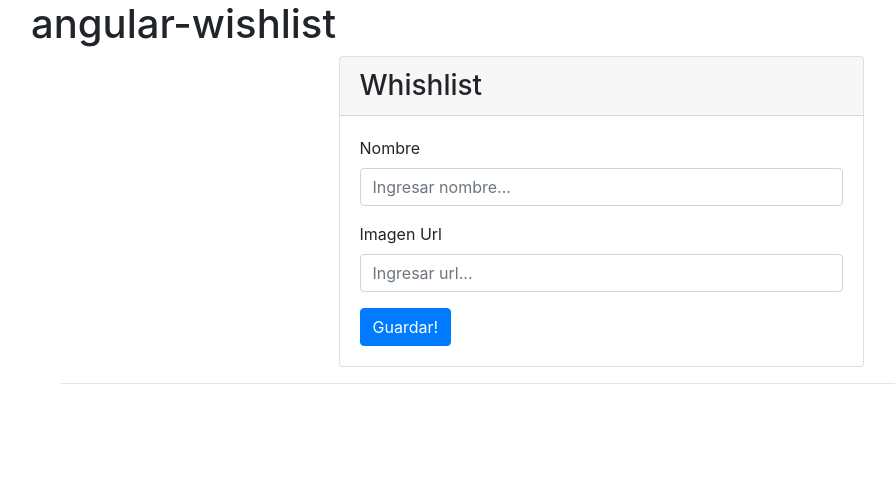
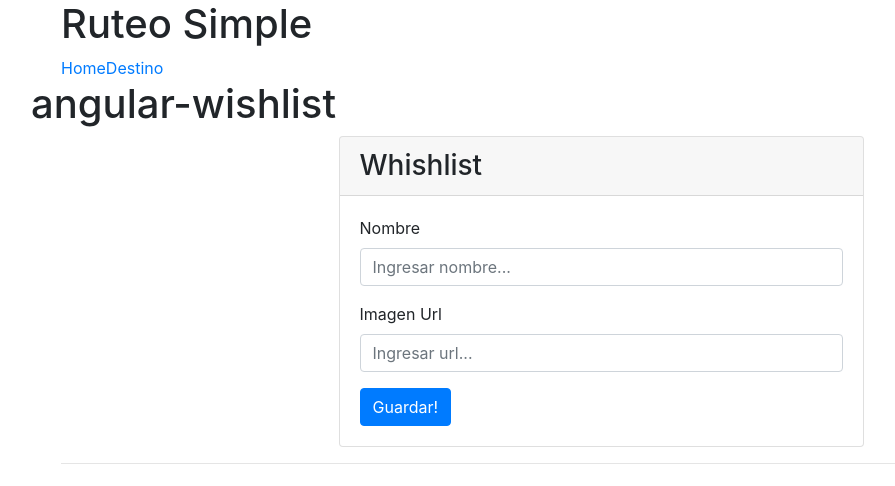
Before and after one commit to StivenManco26/curso-angular, an Angular app in the folder angular-wishlist/: page /home in a window 1280 px wide. Shown: the top 486 px of the page, without its empty margins (39-934 px from the left). Built offline with nearby package versions, Linux system fonts and the light colour scheme.

Commit message:
implementación de rutas

```diff
--- a/angular-wishlist/src/app/app.component.html
+++ b/angular-wishlist/src/app/app.component.html
@@ -1,8 +1,19 @@
 <div class="container content">
+
+<div class="page-header">
+  <div class="container">
+    <h1>Ruteo Simple</h1>
+    <div class="navLinks">
+      <a [routerLink]="['/home']">Home</a>
+      <a [routerLink]="['/destino']">Destino</a>
+    </div>
+  </div>
+</div>
+
   <div class="row">
     <h1>
       {{ title}}
     </h1>
   </div>
-  <app-lista-destinos></app-lista-destinos>
+  <router-outlet></router-outlet>
 </div>
--- /dev/null
+++ b/angular-wishlist/src/app/destino-detalle/destino-detalle.component.html
@@ -0,0 +1 @@
+<p>destino-detalle works!</p>
--- /dev/null
+++ b/angular-wishlist/src/app/destino-detalle/destino-detalle.component.ts
@@ -0,0 +1,15 @@
+import { Component, OnInit } from '@angular/core';
+
+@Component({
+  selector: 'app-destino-detalle',
+  templateUrl: './destino-detalle.component.html',
+  styleUrls: ['./destino-detalle.component.css']
+})
+export class DestinoDetalleComponent implements OnInit {
+
+  constructor() { }
+
+  ngOnInit(): void {
+  }
+
+}
--- a/angular-wishlist/src/app/destino-viaje/destino-viaje.component.html
+++ b/angular-wishlist/src/app/destino-viaje/destino-viaje.component.html
@@ -20,5 +20,6 @@
         <span *ngIf="destino.isSelected()">
             <span ngNonBindable>{{PREFERIDO}}</span>
         </span>
+        <a [routerLink]="['/destino']">Ver detalle</a>
     </div>
 </div>
```
Also changed, not shown: angular-wishlist/src/app/app.module.ts (+12 -2 lines), angular-wishlist/src/app/destino-detalle/destino-detalle.component.css (added), 1 other file (tests, documents, lock files or other folders).
